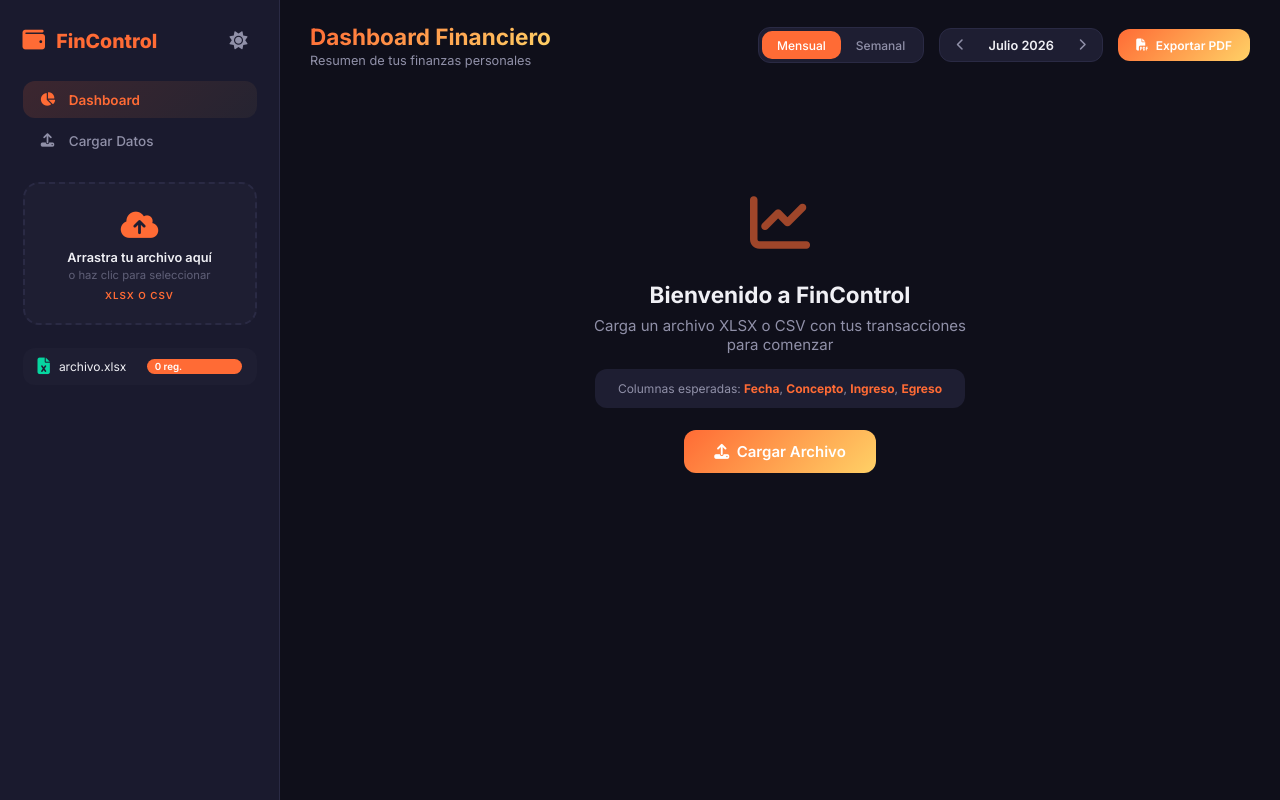
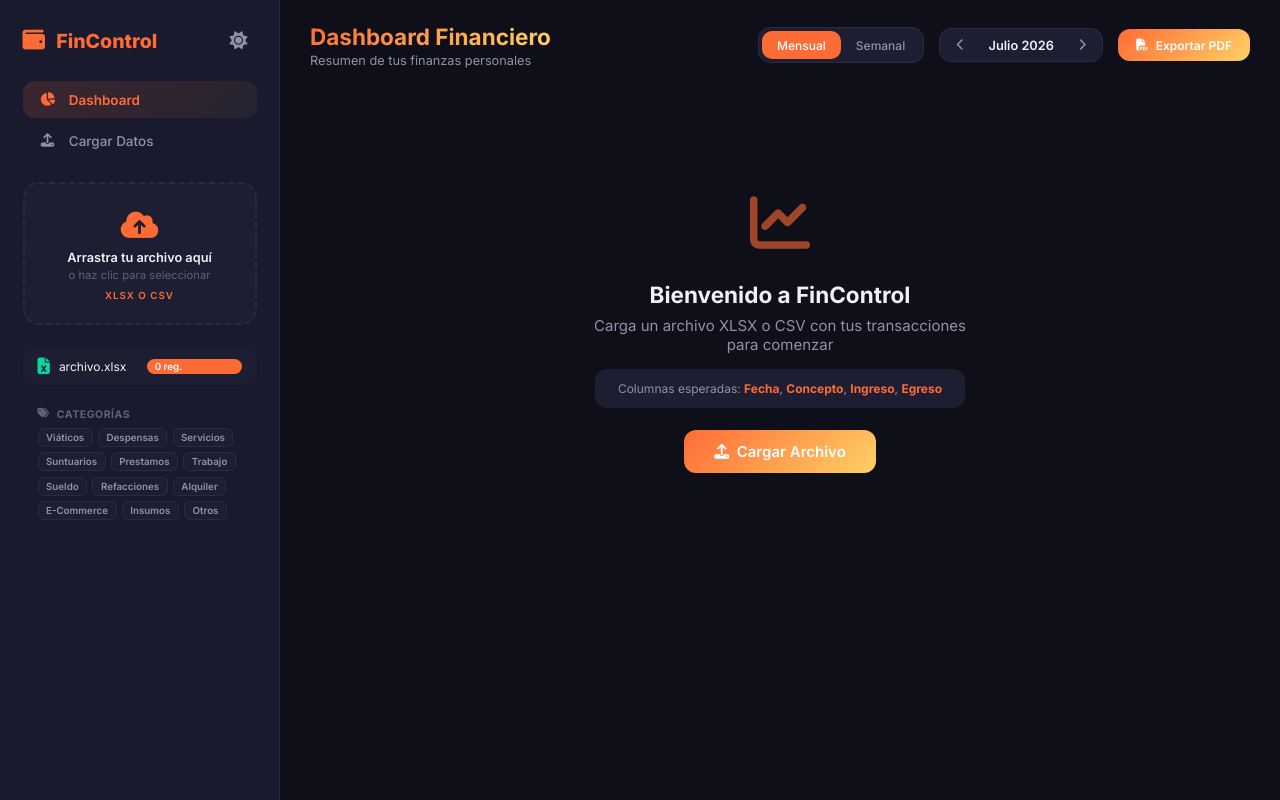
Before and after one commit to aturingia/control-gastos, a Flask app: page / in a window 1280 px wide. Run offline with Flask 3, Linux system fonts and the light colour scheme.

Commit message:
feat: add insumos category, list categories endpoint, and configure Render deployment

```diff
--- a/app.py
+++ b/app.py
@@ -2,7 +2,7 @@ import os, json
 import pandas as pd
 from flask import Flask, request, jsonify, send_file, render_template, send_from_directory
 from werkzeug.utils import secure_filename
-from data_handler import load_data, resumen_por_periodo, meses_disponibles, allowed_file, agregar_categoria
+from data_handler import load_data, resumen_por_periodo, meses_disponibles, allowed_file, agregar_categoria, CATEGORIAS
 from pdf_generator import generar_pdf
 from datetime import datetime
 
@@ -117,6 +117,10 @@ def get_data():
     resumen = resumen_por_periodo(df_global, periodo=periodo, año=año, mes=mes)
     return jsonify(resumen)
 
+@app.route('/api/categorias')
+def get_categorias():
+    return jsonify(CATEGORIAS)
+
 @app.route('/api/meses')
 def get_meses():
     global df_global
@@ -150,4 +154,5 @@ def exportar_pdf():
     )
 
 if __name__ == '__main__':
-    app.run(debug=True, port=5000, host='0.0.0.0')
+    port = int(os.environ.get('PORT', 5000))
+    app.run(debug=True, port=port, host='0.0.0.0')
--- a/data_handler.py
+++ b/data_handler.py
@@ -40,6 +40,12 @@ def load_data(filepath):
     df['semana'] = df['fecha'].dt.isocalendar().week
     return df.dropna(subset=['fecha'])
 
+CATEGORIAS = [
+    'viáticos', 'despensas', 'servicios', 'suntuarios', 'prestamos',
+    'trabajo', 'sueldo', 'refacciones', 'alquiler', 'e-commerce',
+    'insumos', 'otros',
+]
+
 def categorizar(concepto):
     concepto = concepto.lower()
     cats = {
@@ -53,6 +59,7 @@ def categorizar(concepto):
         'refacciones': ['refacción', 'refaccion', 'repuesto', 'taller', 'mecánico', 'mecanico', 'llanta', 'reparación', 'reparacion'],
         'alquiler': ['renta', 'alquiler'],
         'e-commerce': ['ecommerce', 'e-commerce', 'amazon', 'mercado libre', 'mercadolibre', 'shop', 'tienda', 'compra', 'envío', 'envio', 'pedido', 'aliexpress', 'ebay'],
+        'insumos': ['insumo', 'material', 'papelería', 'papeleria', 'oficina', 'suministro', 'consumible', 'tinta', 'toner', 'utensilio'],
     }
     for cat, palabras in cats.items():
         for p in palabras:
--- /dev/null
+++ b/runtime.txt
@@ -0,0 +1 @@
+python-3.12.3
--- a/static/css/style.css
+++ b/static/css/style.css
@@ -246,6 +246,45 @@ body {
   overflow: hidden;
   text-overflow: ellipsis;
   white-space: nowrap;
+}
+
+.sidebar-section {
+  padding: 0 1rem;
+  flex-shrink: 0;
+}
+
+.sidebar-section-header {
+  display: flex;
+  align-items: center;
+  gap: 0.5rem;
+  font-size: 0.7rem;
+  font-weight: 700;
+  text-transform: uppercase;
+  letter-spacing: 0.05em;
+  color: var(--text-muted);
+  margin-bottom: 0.5rem;
+}
+
+.sidebar-section-header i {
+  font-size: 0.75rem;
+}
+
+.categorias-list {
+  display: flex;
+  flex-wrap: wrap;
+  gap: 0.35rem;
+}
+
+.categoria-chip {
+  display: inline-block;
+  padding: 0.2rem 0.5rem;
+  border-radius: 6px;
+  font-size: 0.65rem;
+  font-weight: 600;
+  text-transform: capitalize;
+  background: var(--bg-card);
+  color: var(--text-secondary);
+  border: 1px solid var(--border);
 }
 
 .file-badge {
@@ -656,6 +695,7 @@ body {
 .category-badge.refacciones { background: rgba(231, 111, 81, 0.15); color: #E76F51; }
 .category-badge.alquiler { background: rgba(69, 123, 157, 0.15); color: #457B9D; }
 .category-badge.e-commerce { background: rgba(244, 162, 97, 0.15); color: #F4A261; }
+.category-badge.insumos { background: rgba(26, 188, 156, 0.15); color: #1ABC9C; }
 .category-badge.otros { background: rgba(144, 144, 168, 0.15); color: var(--text-secondary); }
 
 .toast {
--- a/static/js/app.js
+++ b/static/js/app.js
@@ -78,6 +78,21 @@
         showToast('Error al subir archivo', 'error');
       });
   }
+
+  function renderCategorias(categorias) {
+    const container = document.getElementById('categoriasList');
+    if (!container) return;
+    container.innerHTML = categorias.map(c => `<span class="categoria-chip">${c}</span>`).join('');
+  }
+
+  function cargarCategorias() {
+    fetch('/api/categorias')
+      .then(r => r.json())
+      .then(cats => renderCategorias(cats))
+      .catch(() => {});
+  }
+
+  cargarCategorias();
 
   function cargarDatos() {
     if (!state.dataCargada) return Promise.reject('No hay datos');
--- a/static/js/charts.js
+++ b/static/js/charts.js
@@ -9,6 +9,7 @@ const CHART_COLORS = {
   refacciones: '#E76F51',
   alquiler: '#457B9D',
   'e-commerce': '#F4A261',
+  insumos: '#1ABC9C',
   otros: '#9090a8'
 };
 
--- a/templates/index.html
+++ b/templates/index.html
@@ -56,6 +56,13 @@
         <i class="fas fa-file-excel"></i>
         <span id="fileName">archivo.xlsx</span>
         <span class="file-badge" id="fileCount">0 reg.</span>
+      </div>
+      <div class="sidebar-section" id="categoriasSection">
+        <div class="sidebar-section-header">
+          <i class="fas fa-tags"></i>
+          <span>Categorías</span>
+        </div>
+        <div class="categorias-list" id="categoriasList"></div>
       </div>
     </aside>
 
```
Also changed, not shown: requirements.txt (+7 -7 lines).
